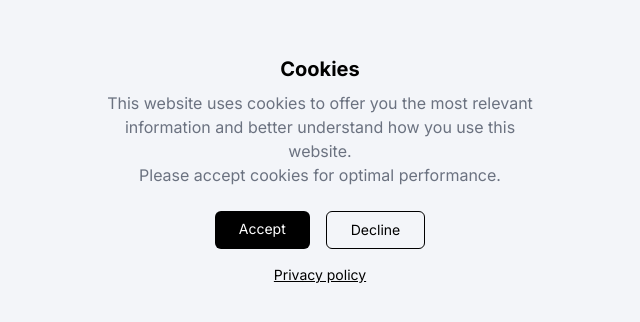
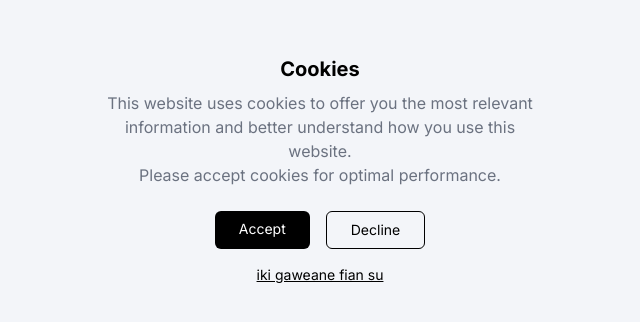
Before and after one commit to randomquery16/randomquery16.github.io, a plain HTML site: page index.html in a window 1280 px wide. Shown: the part 230-552 px from the top of the page, 320-960 px from the left. Drawn offline with nearby package versions, Linux system fonts and the light colour scheme.

Commit message:
Update index.html

```diff
--- a/index.html
+++ b/index.html
@@ -31,7 +31,7 @@
         Decline
       </a>
     </div>
-    <a href="https://example.com/privacy" class="text-black text-sm font-medium underline inline-block">Privacy policy</a>
+    <a href="https://example.com/privacy" class="text-black text-sm font-medium underline inline-block">iki gaweane fian su</a>
   </div>
 </body>
 </html>
```
